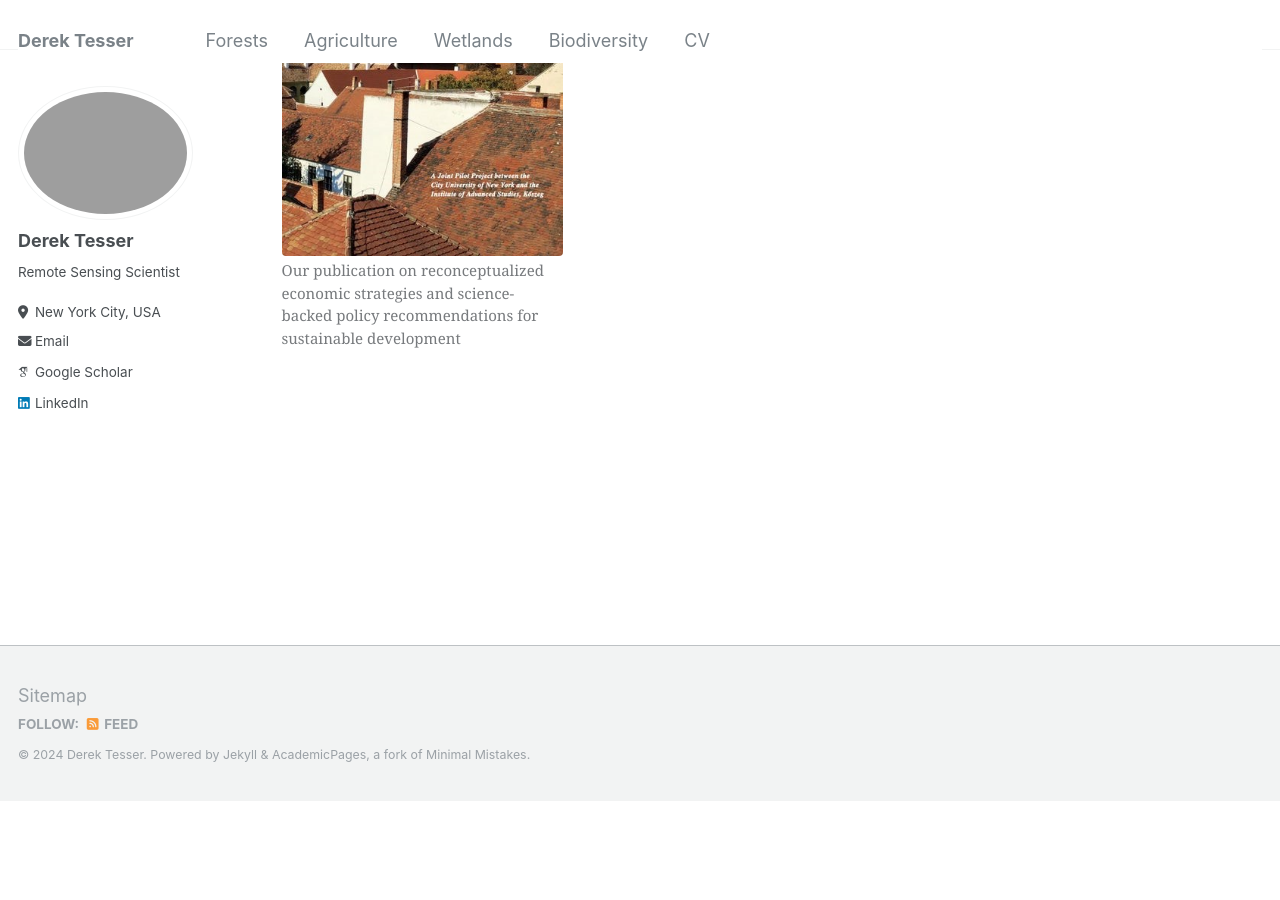
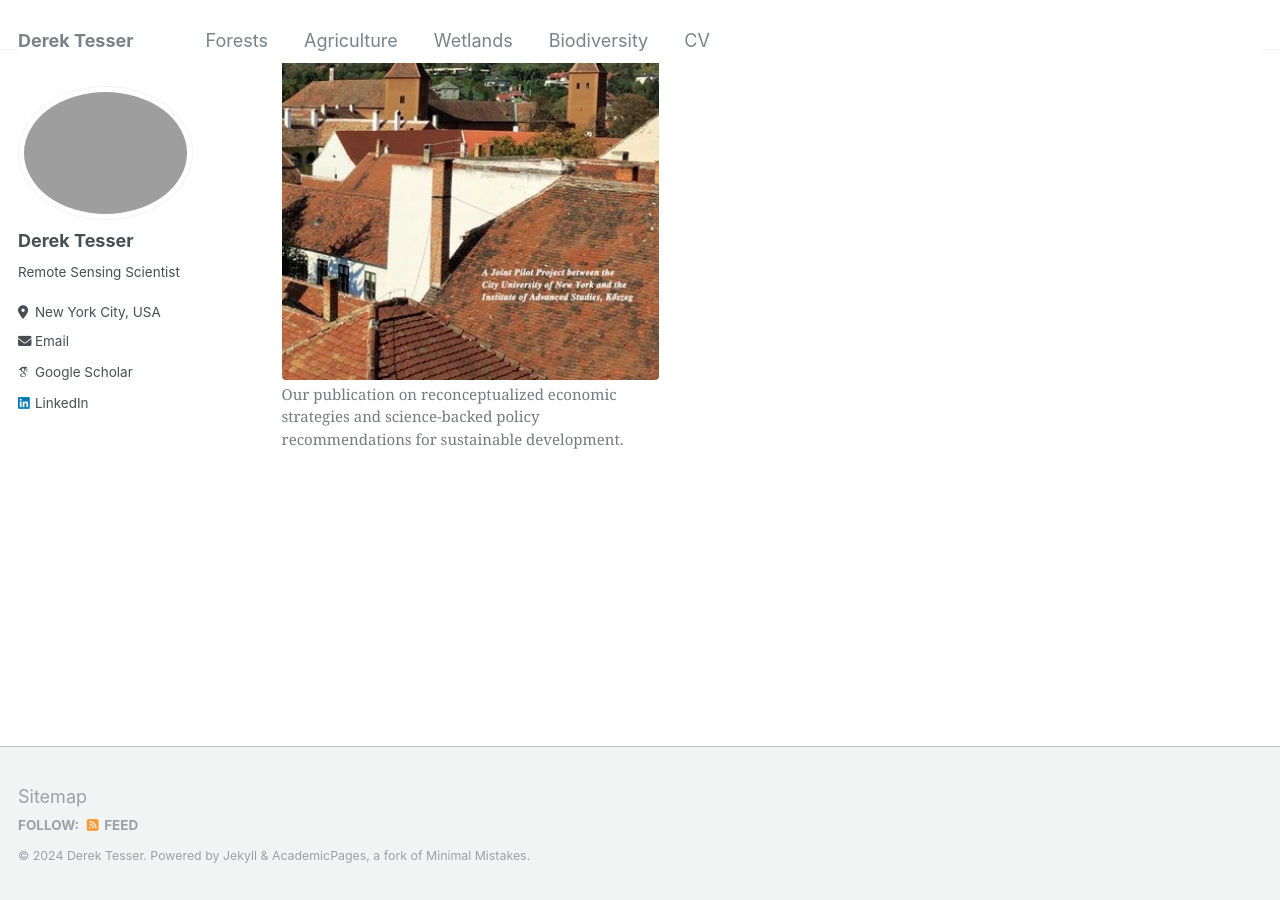
Before and after one commit to dstesser/dstesser.github.io, a Jekyll site: the page built from _pages/agriculture.md, in a window 1280 px wide and 900 px high, scrolled down 1750 px. Built offline with Jekyll 4.4.1, drawn with Linux system fonts in a browser that asks for light colours; some web fonts are replaced; before the commit the page ends 2551 px from its top, so only the background shows below that.

Commit message:
Update agriculture.md

```diff
--- a/_pages/agriculture.md
+++ b/_pages/agriculture.md
@@ -47,7 +47,7 @@ Update text here on what we did for agriclture inventories to reinvision circula
 
 <div style="text-align:left;">
     <figure style="display:inline-block; text-align: left;">
-        <img src="https://raw.githubusercontent.com/dstesser/dstesser.github.io/master/images/koszeg%20book.jpg" style="width: 30%;">
-        <figcaption style="font-size: 15px; max-width: 30%; text-align:left; margin-top: -15px;">Our publication on reconceptualized economic strategies and science-backed policy recommendations for sustainable development </figcaption>
+        <img src="https://raw.githubusercontent.com/dstesser/dstesser.github.io/master/images/koszeg%20book.jpg" style="width: 40%;">
+        <figcaption style="font-size: 15px; max-width: 40%; text-align:left; margin-top: -15px;">Our publication on reconceptualized economic strategies and science-backed policy recommendations for sustainable development. </figcaption>
     </figure>
 </div>
```
